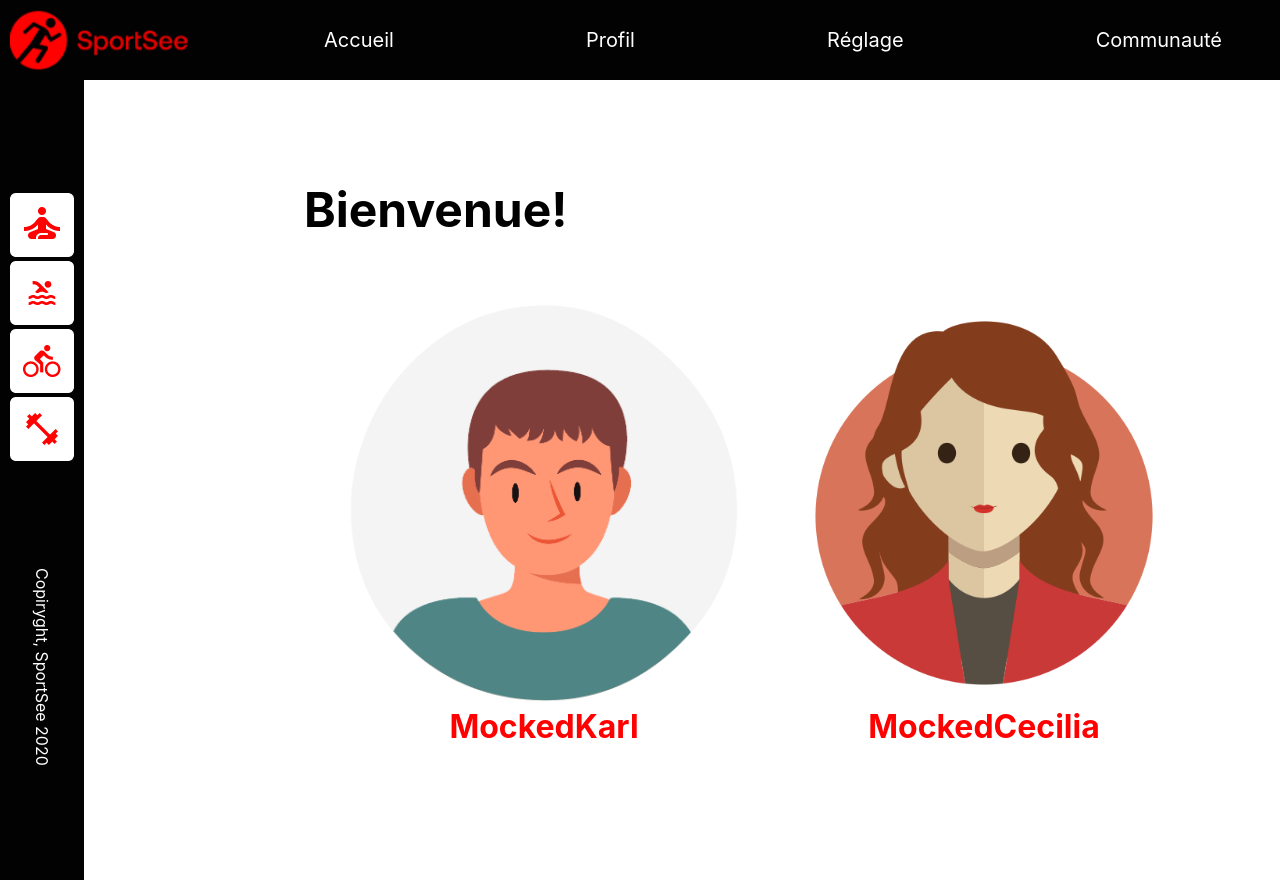
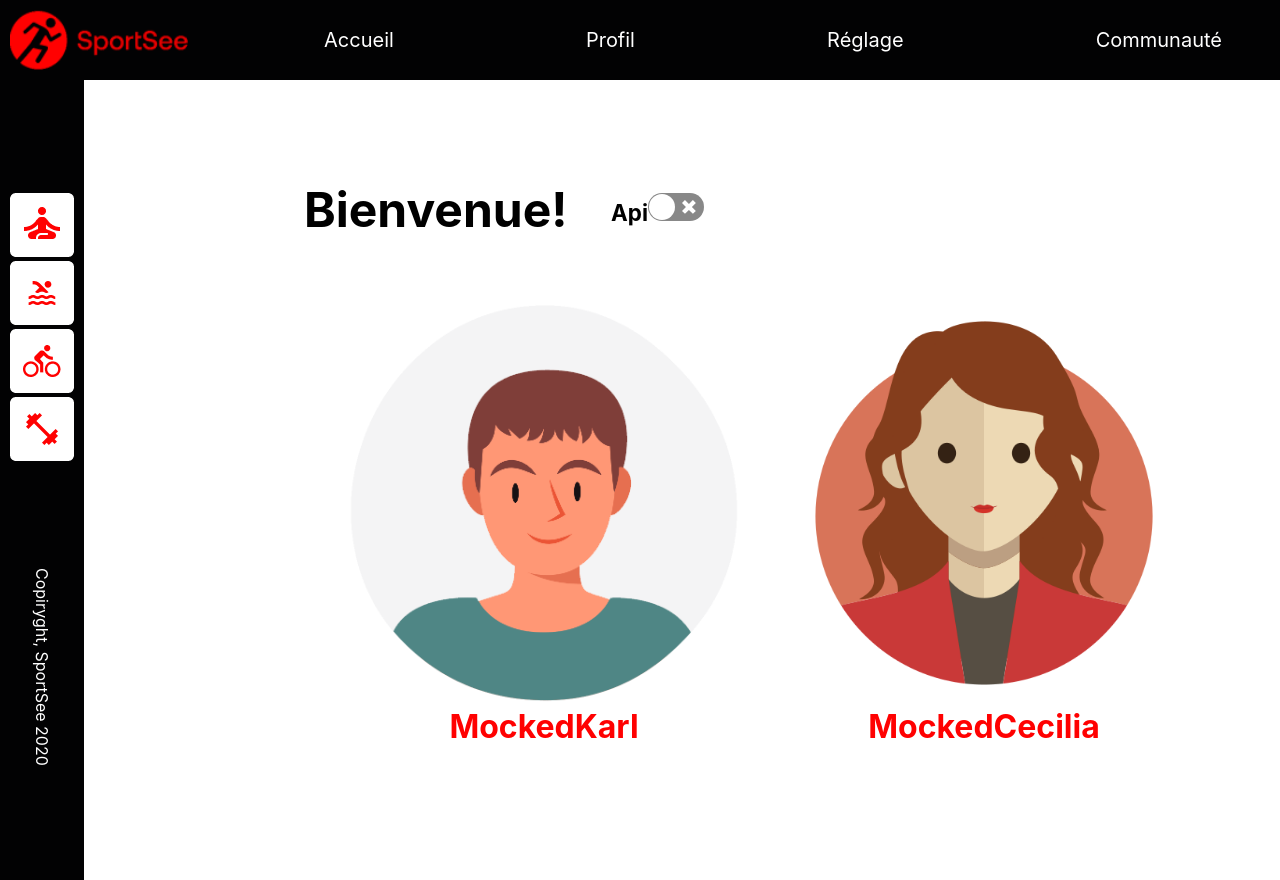
Before and after one commit to maroua-MEDDEB/Adoptez-les-API-REST-pour-vos-projets-web-P12, a React (Create React App) app in the folder dashboard/: page / in a window 1280 px wide. Built offline with nearby package versions, Linux system fonts and the light colour scheme.

Commit message:
ajouter un check dans la page d'accueil Home  avec laquelle on montre les mockedApi et les l'Api integrée et  ajouter la propriété api dans le composant Profil qui est  affiché dans la page d'accueil

```diff
--- a/dashboard/src/Pages/Home/Home.jsx
+++ b/dashboard/src/Pages/Home/Home.jsx
@@ -1,7 +1,15 @@
 import { Profil } from "../../components";
 import React, { useEffect, useState } from "react";
 import { getAllDataMocked } from "../../service/mockedAPI";
-import { HomeContainer, Titlespan, TitleDiv } from "./index.style.js";
+import Switch from "react-switch";
+import {
+  HomeContainer,
+  HeaderHomeContainer,
+  Titlespan,
+  TitleDiv,
+  ApiText,
+  LabelContainer,
+} from "./index.style.js";
 
 const initialState = {
   isLoading: true,
@@ -12,6 +20,12 @@ const initialState = {
 function Home() {
   const [state, setState] = useState(initialState);
   const { data, isLoading } = state;
+
+  const [checked, setChecked] = useState(false);
+
+  const handleChange = (prev) => {
+    setChecked(prev, !prev);
+  };
 
   useEffect(() => {
     /**
@@ -40,7 +54,19 @@ function Home() {
     //page intermédiaire vers la page d'utilisateur
     <>
       <HomeContainer>
-        <Titlespan>Bienvenue!</Titlespan>
+        <HeaderHomeContainer>
+          <Titlespan>Bienvenue!</Titlespan>
+          <LabelContainer>
+            <label>
+              <ApiText>Api</ApiText>
+              <Switch
+                checked={checked}
+                onChange={handleChange}
+                onColor="#ff0101"
+              />
+            </label>
+          </LabelContainer>
+        </HeaderHomeContainer>
         <TitleDiv>
           {data?.userMainData?.map((element, index) => (
             <Profil
@@ -48,6 +74,7 @@ function Home() {
               userId={element?.userId}
               userInfos={element.userInfos}
               imageSrc={`/images/${element.userInfos.firstName}.png`}
+              api={checked}
             />
           ))}
         </TitleDiv>
--- a/dashboard/src/Pages/Home/index.style.js
+++ b/dashboard/src/Pages/Home/index.style.js
@@ -2,6 +2,13 @@ import styled from "styled-components";
 
 export const HomeContainer = styled.div`
   margin: 100px 230px auto 304px;
+`;
+
+export const HeaderHomeContainer = styled.div`
+  width: 25rem;
+  display: flex;
+  justify-content: space-between;
+  align-items: center;
 `;
 
 export const Titlespan = styled.span`
@@ -13,3 +20,16 @@ export const TitleDiv = styled.div`
   margin-top: 3rem;
   display: flex;
 `;
+
+export const LabelContainer = styled.div`
+  display: flex;
+  flex-direction: column;
+  justify-content: space-between;
+  text-align: center;
+`;
+
+export const ApiText = styled.span`
+  justify-content: space-between;
+  font-size: 1.4rem;
+  font-weight: bold;
+`;
--- a/dashboard/src/components/Profil/Profil.jsx
+++ b/dashboard/src/components/Profil/Profil.jsx
@@ -1,25 +1,33 @@
 import React from "react";
-import {
-  // UsercontainerHome,
-  Userimg,
-  UserName,
-  UserProfile,
-  ListUsers,
-} from "./index.style.js";
+import { Userimg, UserName, UserProfile, ListUsers } from "./index.style.js";
 import PropTypes from "prop-types";
 
-function Profil({ userId, userInfos, imageSrc }) {
+/**
+ * Component for showing  Profile
+ *
+ * @component Profile
+ * @param   {string}  userId  User Id
+ * @param   {string}  imageSource
+ * @param   {boolean}  api   is Api available?
+ * @return {JSX.Element}
+ */
+function Profil({ userId, userInfos, imageSrc, api }) {
   // transmettre l'id du de l'utilisateur vers la page SportReultTraining.
   let userInformations = `/sportResults/${userId}`;
+
   return (
     <>
       <ListUsers>
         <li style={{ listStyle: "none", textAlign: "center" }}>
-          <UserProfile href={userInformations}>
+          <UserProfile
+            href={api ? `/sportResults/{userId}/${api}` : userInformations}
+          >
             {/* <UsercontainerHome> */}
             {/* <img src={imageSrc} alt="" /> */}
             <Userimg src={imageSrc} alt="" />
-            <UserName>{userInfos.firstName}</UserName>
+            <UserName>
+              {api ? userInfos.firstName.split("Mocked") : userInfos.firstName}
+            </UserName>
             {/* </UsercontainerHome> */}
           </UserProfile>
         </li>
```
